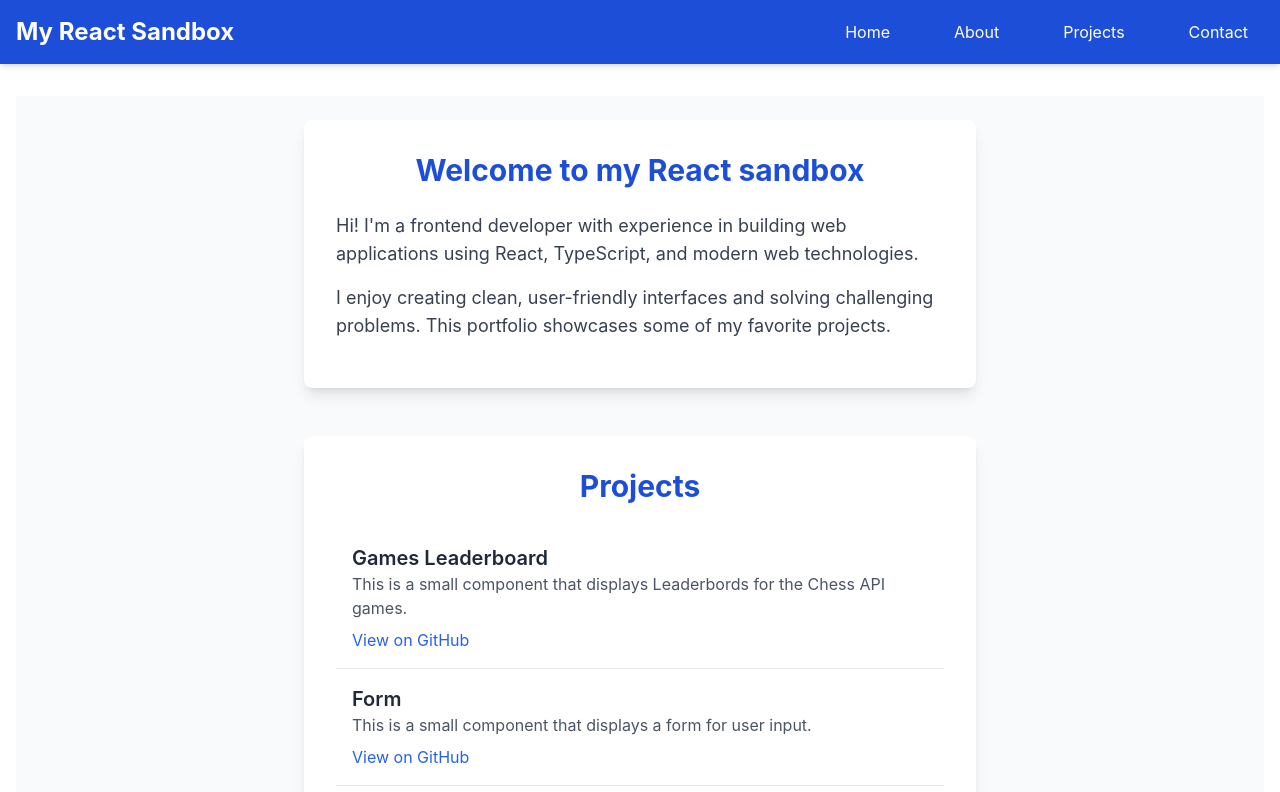
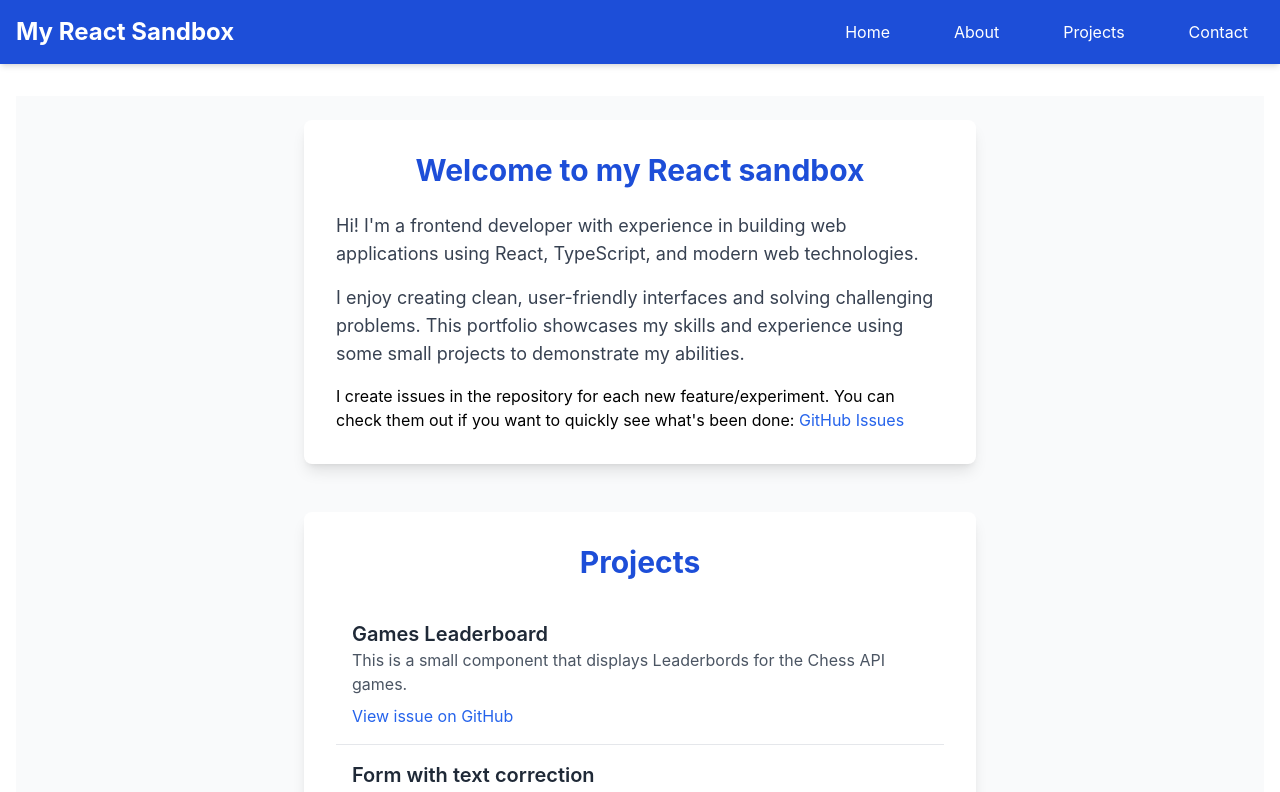
Before and after one commit to krem13/React_playground, a React (Create React App) app: page / in a window 1280 px wide. Shown: the top 792 px of the page. Built offline with nearby package versions, Linux system fonts and the light colour scheme.

Commit message:
fix: cleanup and edit text and links

```diff
--- a/src/components/ProjectCard.tsx
+++ b/src/components/ProjectCard.tsx
@@ -17,7 +17,7 @@ export default function Projects(props: ProjectCardProps) {
           }}
           className="text-blue-600 hover:underline"
         >
-          View on GitHub
+          View issue on GitHub
         </button>
       </div>
     </Link>
--- a/src/pages/About.tsx
+++ b/src/pages/About.tsx
@@ -13,8 +13,21 @@ export default function About() {
         </p>
         <p className="text-gray-700 text-lg mb-4">
           I enjoy creating clean, user-friendly interfaces and solving
-          challenging problems. This portfolio showcases some of my favorite
-          projects.
+          challenging problems. This portfolio showcases my skills and
+          experience using some small projects to demonstrate my abilities.
+        </p>
+        <p>
+          I create issues in the repository for each new feature/experiment. You
+          can check them out if you want to quickly see what's been
+          done:&nbsp;
+          <a
+            href="https://github.com/krem13/React_playground/issues"
+            className="text-blue-600 hover:underline"
+            target="_blank"
+            rel="noreferrer"
+          >
+            GitHub Issues
+          </a>
         </p>
       </div>
     </div>
--- a/src/pages/Contact.tsx
+++ b/src/pages/Contact.tsx
@@ -5,7 +5,7 @@ export default function Contact() {
     <div className="bg-gray-50 flex flex-col items-center justify-center p-6">
       <div className="max-w-2xl w-full bg-white rounded-lg shadow-lg p-8">
         <h2 className="text-3xl font-bold text-blue-700 mb-6 text-center">
-          My Contacts
+          Contact
         </h2>
         <p className="text-gray-700 text-lg">
           Feel free to explore my work and reach out if you'd like to connect!
--- a/src/pages/Layout.tsx
+++ b/src/pages/Layout.tsx
@@ -6,8 +6,8 @@ type LayoutProps = {
 };
 
 const footerLinks = [
-  { href: "/privacy", label: "Privacy Policy" },
-  { href: "/terms", label: "Terms of Service" },
+  { href: "/", label: "Privacy Policy" },
+  { href: "/", label: "Terms of Service" },
 ];
 
 const Layout: React.FC<LayoutProps> = ({ children }) => {
--- a/src/pages/Projects.tsx
+++ b/src/pages/Projects.tsx
@@ -7,35 +7,35 @@ const projects = [
     page: "/leaderboardpage",
     description:
       "This is a small component that displays Leaderbords for the Chess API games.",
-    link: "https://github.com/krem13/React_playground",
+    link: "https://github.com/krem13/React_playground/issues/1",
   },
   {
-    title: "Form",
+    title: "Form with text correction",
     page: "/formpage",
     description:
-      "This is a small component that displays a form for user input.",
-    link: "https://github.com/krem13/React_playground",
+      "This is a small component that displays a form for user input with different fields.",
+    link: "https://github.com/krem13/React_playground/issues/",
   },
   {
     title: "Car sale website",
     page: "/",
     description:
       "A weather forecast app using OpenWeatherMap API and styled with Tailwind CSS.",
-    link: "https://github.com/krem13/React_playground",
+    link: "https://github.com/krem13/React_playground/issues/",
   },
   {
     title: "Hacker news page",
     page: "/",
     description:
       "My personal portfolio website showcasing my projects and skills.",
-    link: "https://github.com/krem13/React_playground",
+    link: "https://github.com/krem13/React_playground/issues/",
   },
   {
     title: "Google map demo",
     page: "/",
     description:
       "My personal portfolio website showcasing my projects and skills.",
-    link: "https://github.com/krem13/React_playground",
+    link: "https://github.com/krem13/React_playground/issues/",
   },
 ];
 
```
Also changed, not shown: 1 other file (tests, documents, lock files or other folders).
